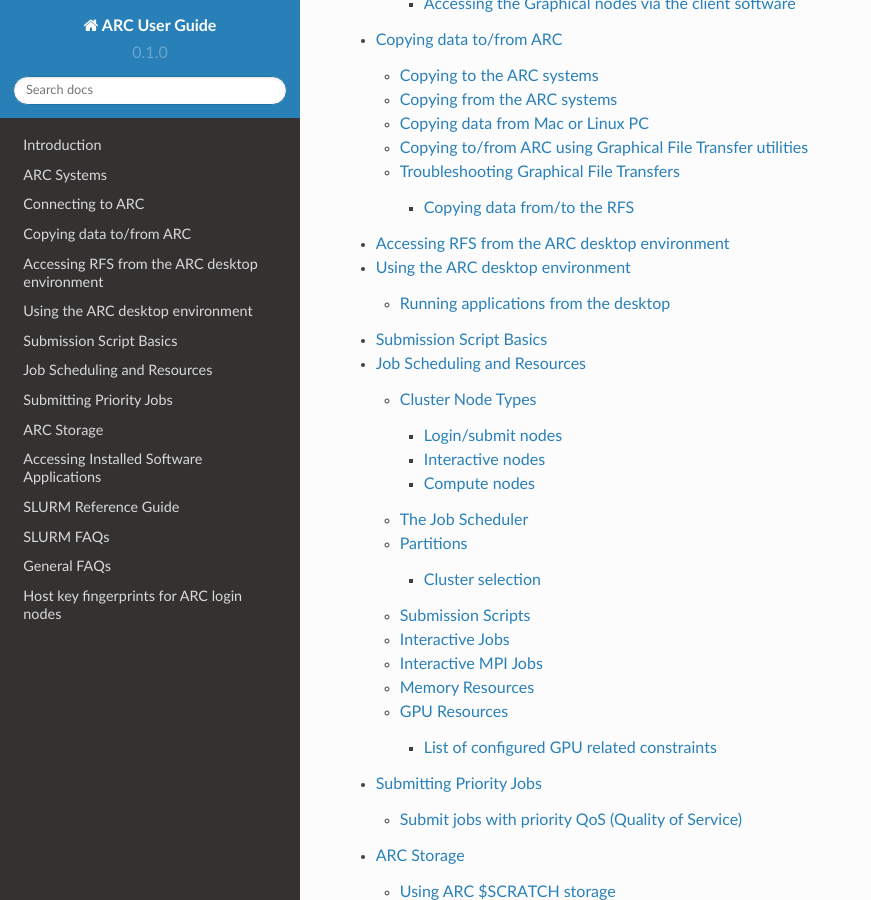
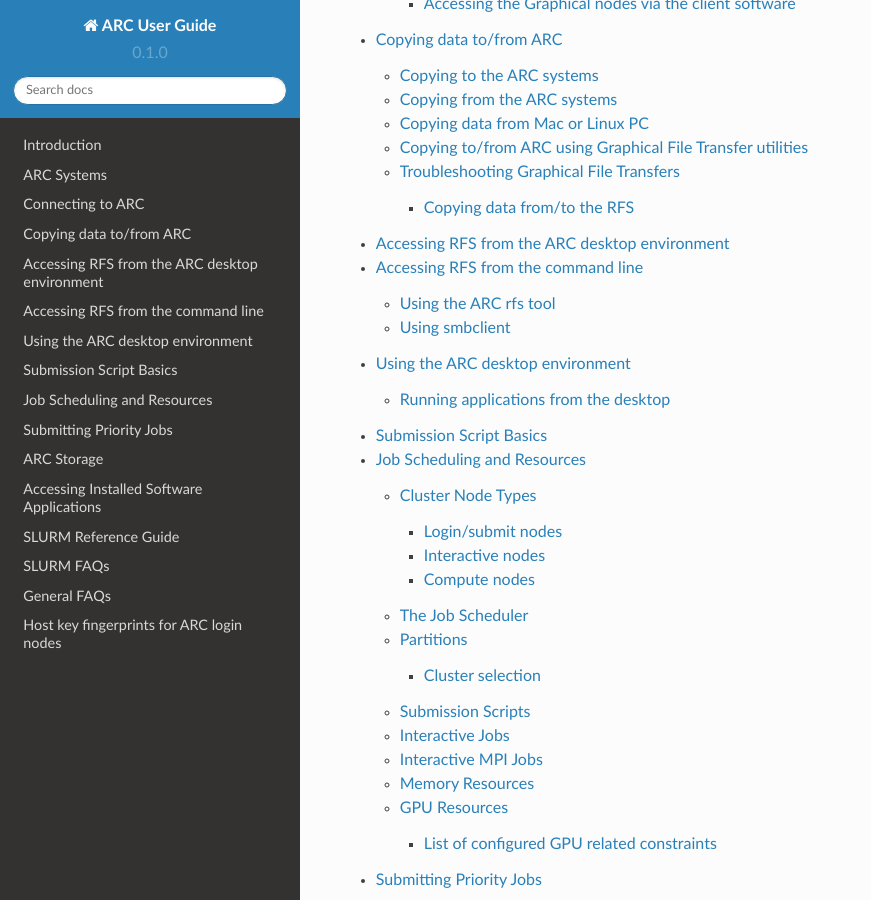
Before and after one commit to tina-friedrich/arc-user-guide, a Sphinx documentation site: the page built from docs/source/index.rst, in a window 1280 px wide and 900 px high, scrolled down 528 px. Shown: the whole window, without its empty margins (0-871 px from the left). Built offline with Sphinx 7.4.7 and the Read the Docs theme 2.0.0, drawn with Linux system fonts in a browser that asks for light colours; some of the changed lines change nothing that is shown.

Commit message:
add usage of command-line RFS tools

```diff
--- a/docs/source/arc-copying-data.rst
+++ b/docs/source/arc-copying-data.rst
@@ -171,7 +171,7 @@
     :alt:   entering CONNECT credentials
 
 If you select 'Remember password', KDE will safe these details for you. It uses it's KDE Wallet service to safe these securely. If you have not used that before, it will guide you through the setup and let you set a master password for your wallet.
-
+thre
 Once you've entered your CONNECT credentials and hit 'enter' (or clicked 'OK'), it should connect you to your RFS share.
 
 .. image:: images/arc-rfs4.png
@@ -191,3 +191,65 @@
 .. image:: images/arc-rfs6.png
     :width: 800
     :alt:   entering CONNECT credentials
+
+
+Accessing RFS from the command line
+-----------------------------------
+
+Using the ARC rfs tool
+^^^^^^^^^^^^^^^^^^^^^^
+
+We provide a command-line tool - called 'rfs' - that allows easy interaction with RFS. It can list files on RFS; create directories on RFS; push data to RFS; and fetch data from RFS.
+
+.. image:: images/rfscli_2.png
+    :width: 800
+    :alt:   ARC RFS command line tool
+
+It can list directory contents of both the top level directory, or within directories:
+
+.. image:: images/rfscli_1.png
+    :width: 800
+    :alt:  listing files on RFS with ARC RFS client
+
+It allows to create directories on RFS, and pushing data up (both files and directories):
+
+.. image:: images/rfcli_5.png
+    :width: 800
+    :alt: creating a directory on RFS, and pushing data into it
+
+The 'push' command will work on both files and directories (directories are pushed recursively).
+
+Files and directories can also be fetched from RFS, into either the current directory:
+
+.. image:: images/rfcli_3.png
+    :width: 800
+    :alt: fetching a directory from RFS to pwd
+
+or into a specified directory:
+
+.. image:: images/rfcli_4.png
+    :width: 800
+    :alt: fetching a directory from RFS to specific local directory
+
+Paths entered can be either relative (i.e. relative to the current working directory), or full paths.
+
+Using smbclient
+^^^^^^^^^^^^^^^
+
+Ultimately, the tool to interact with RFS from the command line is smbclient. This offers many more ways to interact with RFS than the ARC provided 'rfs' tool (including deleting files).
+
+To start a smbclient session, type
+
+``smbclient -U connect.ox.ac.uk\\$USER //connect.ox.ac.uk/RFS``
+
+and enter your connect password. This will start a session. Within smbclient, the 'help' command will give you the list of commands, and help with commands:
+
+.. image:: images/smbcli_2.png
+    :width: 800
+    :alt:   start a SMBCLIENT session
+
+An example session - looking at available files and removing a directory (and it's contents) - would be
+
+.. image:: images/smbcli_1.png
+    :width: 800
+    :alt:   smbclient - session demonstrating deleting a directory
```
Also changed, not shown: docs/source/images/rfscli_1.png (added), docs/source/images/rfscli_2.png (added), docs/source/images/rfscli_3.png (added), docs/source/images/rfscli_4.png (added), docs/source/images/rfscli_5.png (added), docs/source/images/rfscli_6.png (added), docs/source/images/smbcli_1.png (added), docs/source/images/smbcli_2.png (added).
